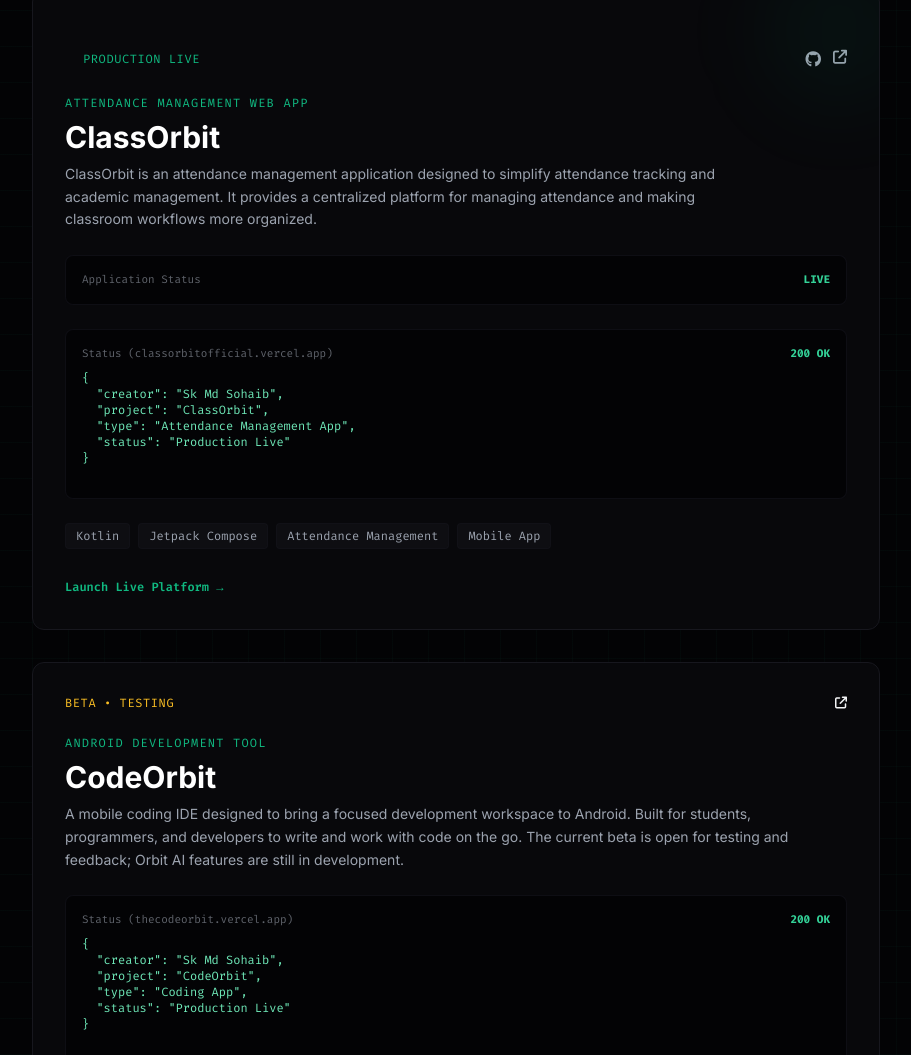
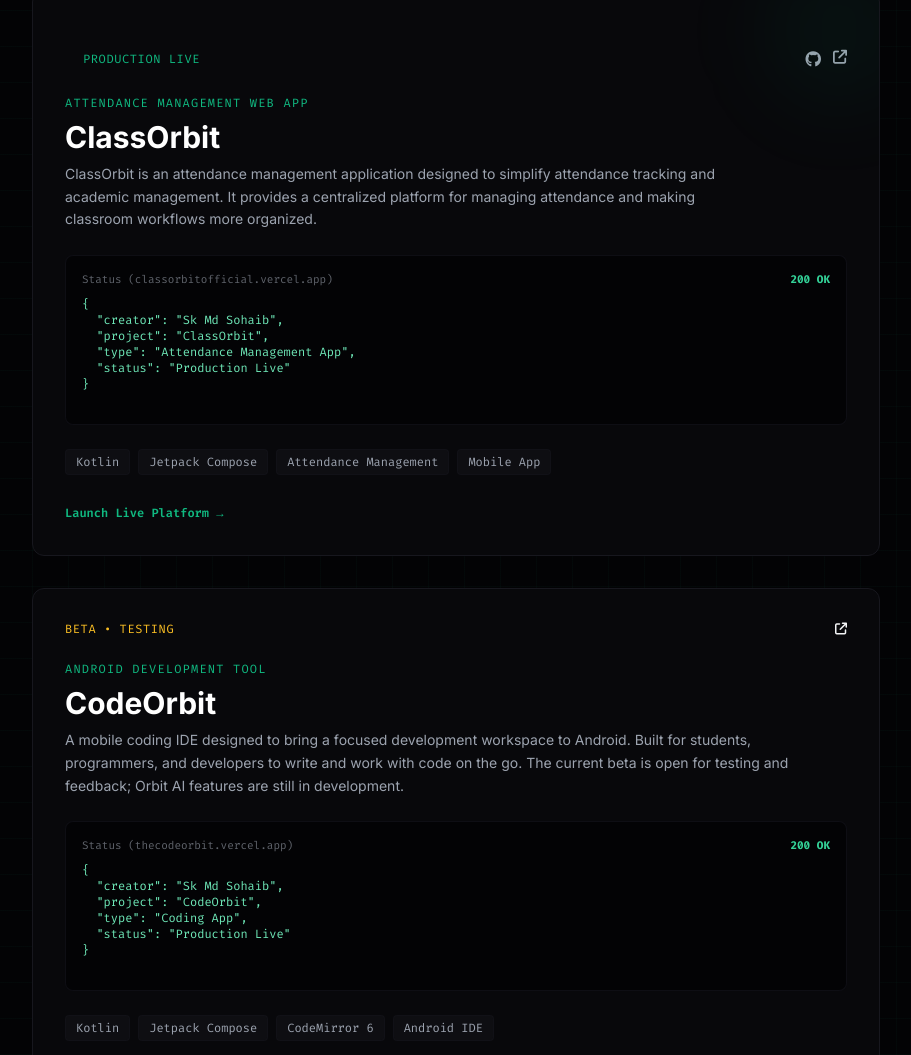
Before and after one commit to skmd-sohaib/skmdsohaib, a plain HTML site: page index.html in a window 1280 px wide. Shown: the part 2906-3961 px from the top of the page, without its empty margins (184-1095 px from the left). Drawn offline with nearby package versions, Linux system fonts and the light colour scheme; animation ran at ten frames a second.

Commit message:
Remove project status section from index.html
Removed the project status section from the HTML.

```diff
--- a/index.html
+++ b/index.html
@@ -535,14 +535,6 @@
         </p>
     </div>
 
-    <!-- PROJECT STATUS -->
-    <div class="bg-brand-black p-4 rounded-lg border border-brand-lightgray/60 font-mono text-xs text-brand-textMuted space-y-2 scanline-box">
-
-        <div class="flex justify-between text-[11px] text-brand-textMuted/60">
-            <span>Application Status</span>
-            <span class="text-emerald-400 font-bold">LIVE</span>
-        </div>
-    </div>
 
                         <!-- API Response Preview Box -->
                     <div class="bg-brand-black p-4 rounded-lg border border-brand-lightgray/60 font-mono text-xs text-brand-textMuted space-y-2 scanline-box">
```
